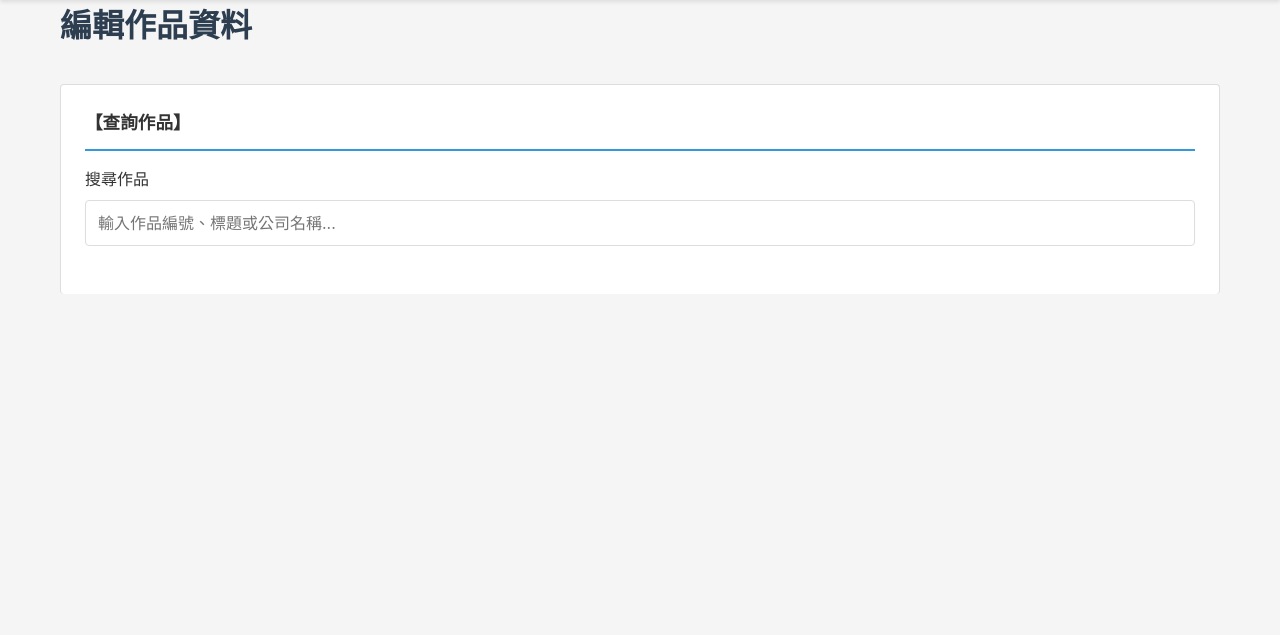
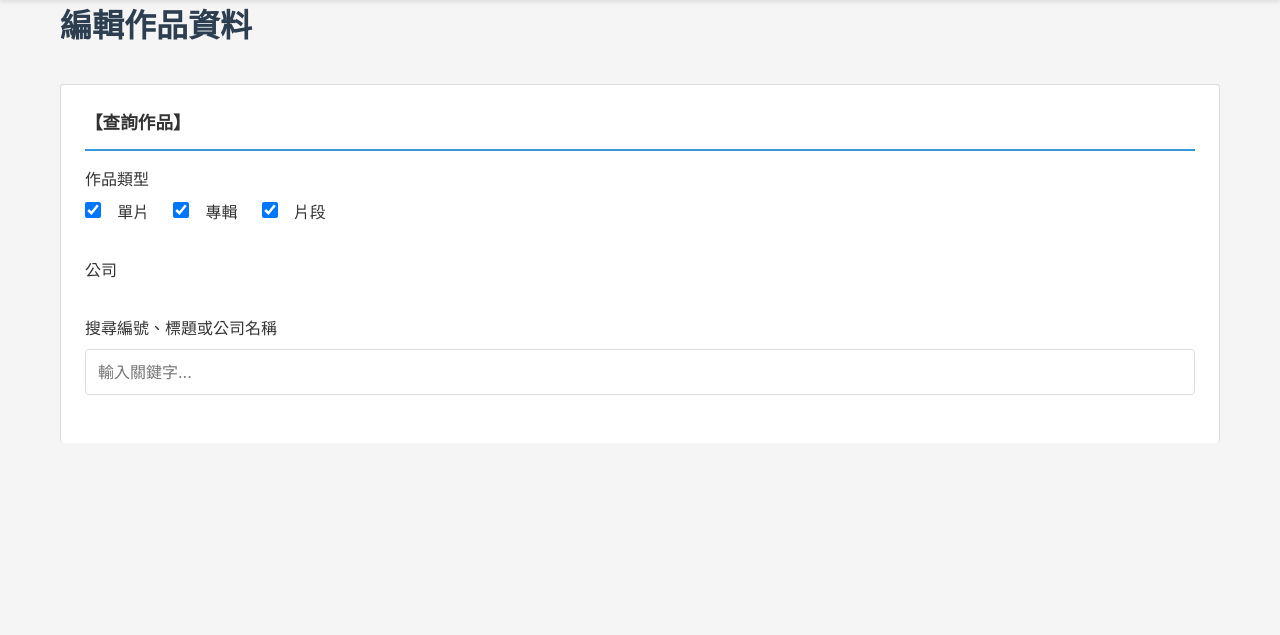
Before and after one commit to dionysus0x42d/Adonis, a Flask app: page /edit_production in a window 1280 px wide. Shown: the part 70-705 px from the top of the page. Run offline with Flask 3, Linux system fonts and the light colour scheme; data that the repository does not hold is empty; some libraries are stand-ins or nearby versions.

Commit message:
improve編輯作品功能(searching)

```diff
--- a/app.py
+++ b/app.py
@@ -1377,35 +1377,56 @@ def edit_production_page():
 
 @app.route('/api/search_productions', methods=['GET'])
 def api_search_productions():
-    """搜尋作品（按編號、標題或公司）"""
+    """搜尋作品（按編號、標題或公司，可依類型和公司篩選）"""
     query = request.args.get('q', '').strip()
     limit = int(request.args.get('limit', 10))
+    studios = request.args.get('studios', '')  # 逗號分隔的 studio IDs
+    types = request.args.get('types', '')      # 逗號分隔的類型
 
     conn = get_db_connection()
     cur = conn.cursor(cursor_factory=RealDictCursor)
 
+    # 建立基礎查詢
+    sql = """
+        SELECT p.id, p.code, p.title, p.release_date, p.type, p.studio_id, s.name AS studio_name,
+               parent.code AS parent_code
+        FROM productions p
+        LEFT JOIN studios s ON p.studio_id = s.id
+        LEFT JOIN productions parent ON p.parent_id = parent.id
+        WHERE 1=1
+    """
+    params = []
+
+    # 類型篩選
+    if types:
+        type_list = types.split(',')
+        placeholders = ','.join(['%s'] * len(type_list))
+        sql += f" AND p.type IN ({placeholders})"
+        params.extend(type_list)
+    else:
+        # 預設顯示 single, album, segment
+        sql += " AND p.type IN ('single', 'album', 'segment')"
+
+    # 公司篩選
+    if studios:
+        try:
+            studio_ids = [int(x) for x in studios.split(',')]
+            placeholders = ','.join(['%s'] * len(studio_ids))
+            sql += f" AND (p.studio_id IN ({placeholders}) OR p.parent_id IN (SELECT id FROM productions WHERE studio_id IN ({placeholders})))"
+            params.extend(studio_ids)
+            params.extend(studio_ids)
+        except ValueError:
+            pass
+
+    # 關鍵字搜尋
     if query:
-        # 搜尋編號、標題或公司名稱（只顯示 single 和 album，不顯示 segment）
-        cur.execute("""
-            SELECT p.id, p.code, p.title, p.release_date, p.type, p.studio_id, s.name AS studio_name
-            FROM productions p
-            LEFT JOIN studios s ON p.studio_id = s.id
-            WHERE p.type IN ('single', 'album')
-              AND (p.code ILIKE %s OR p.title ILIKE %s OR s.name ILIKE %s)
-            ORDER BY p.release_date DESC
-            LIMIT %s
-        """, (f'%{query}%', f'%{query}%', f'%{query}%', limit))
-    else:
-        # 如果沒有查詢，返回最近的作品
-        cur.execute("""
-            SELECT p.id, p.code, p.title, p.release_date, p.type, p.studio_id, s.name AS studio_name
-            FROM productions p
-            LEFT JOIN studios s ON p.studio_id = s.id
-            WHERE p.type IN ('single', 'album')
-            ORDER BY p.release_date DESC
-            LIMIT %s
-        """, (limit,))
-
+        sql += " AND (p.code ILIKE %s OR p.title ILIKE %s OR s.name ILIKE %s)"
+        params.extend([f'%{query}%', f'%{query}%', f'%{query}%'])
+
+    sql += " ORDER BY p.release_date DESC LIMIT %s"
+    params.append(limit)
+
+    cur.execute(sql, params)
     results = cur.fetchall()
     cur.close()
     conn.close()
--- a/static/edit_production.css
+++ b/static/edit_production.css
@@ -5,6 +5,32 @@
 /* Form layout */
 .production-form {
     max-width: 1000px;
+}
+
+/* Checkbox filter */
+.checkbox-filter {
+    display: flex;
+    gap: 1.5rem;
+    flex-wrap: wrap;
+}
+
+.checkbox-filter-label {
+    display: flex;
+    align-items: center;
+    cursor: pointer;
+    user-select: none;
+    font-weight: normal;
+}
+
+.checkbox-filter-label input {
+    margin-right: 0.5rem;
+    cursor: pointer;
+    width: 16px;
+    height: 16px;
+}
+
+.checkbox-filter-label span {
+    margin-left: 0.25rem;
 }
 
 /* Form sections */
--- a/static/edit_production.js
+++ b/static/edit_production.js
@@ -18,6 +18,7 @@ const state = {
 document.addEventListener('DOMContentLoaded', async () => {
     await loadStudios();
     await loadFilterOptions();
+    generateStudioCheckboxes();
     setupEventListeners();
 });
 
@@ -60,9 +61,40 @@ async function loadFilterOptions() {
     }
 }
 
+// 生成公司複選框
+function generateStudioCheckboxes() {
+    const container = document.getElementById('studioFilters');
+    container.innerHTML = '';
+
+    state.studios.forEach(studio => {
+        const label = document.createElement('label');
+        label.className = 'checkbox-filter-label';
+
+        const input = document.createElement('input');
+        input.type = 'checkbox';
+        input.value = studio.id;
+        input.checked = true;
+
+        const span = document.createElement('span');
+        span.textContent = studio.name;
+
+        label.appendChild(input);
+        label.appendChild(span);
+        container.appendChild(label);
+    });
+}
+
 // 設定事件監聽
 function setupEventListeners() {
     const productionSearchInput = document.getElementById('productionSearch');
+
+    // 類型篩選變更
+    document.getElementById('filterTypeSingle').addEventListener('change', triggerSearch);
+    document.getElementById('filterTypeAlbum').addEventListener('change', triggerSearch);
+    document.getElementById('filterTypeSegment').addEventListener('change', triggerSearch);
+
+    // 公司篩選變更
+    document.getElementById('studioFilters').addEventListener('change', triggerSearch);
 
     // 作品搜尋
     productionSearchInput.addEventListener('input', debounce(async (e) => {
@@ -197,6 +229,34 @@ function setupEventListeners() {
     });
 }
 
+// 觸發搜尋
+function triggerSearch() {
+    const searchInput = document.getElementById('productionSearch');
+    const query = searchInput.value.trim();
+
+    if (query.length > 0) {
+        searchProductions(query);
+    }
+}
+
+// 取得選定的篩選條件
+function getSelectedFilters() {
+    const types = [];
+    if (document.getElementById('filterTypeSingle').checked) types.push('single');
+    if (document.getElementById('filterTypeAlbum').checked) types.push('album');
+    if (document.getElementById('filterTypeSegment').checked) types.push('segment');
+
+    const studios = [];
+    document.querySelectorAll('#studioFilters input:checked').forEach(checkbox => {
+        studios.push(checkbox.value);
+    });
+
+    return {
+        types: types.join(','),
+        studios: studios.join(',')
+    };
+}
+
 // 更新鍵盤選擇的視覺效果
 function updateKeyboardSelection(items) {
     items.forEach((item, index) => {
@@ -224,7 +284,9 @@ function updatePerformerKeyboardSelection(items) {
 // 搜尋作品
 async function searchProductions(query) {
     try {
-        const response = await fetch(`/api/search_productions?q=${encodeURIComponent(query)}`);
+        const filters = getSelectedFilters();
+        const url = `/api/search_productions?q=${encodeURIComponent(query)}&types=${encodeURIComponent(filters.types)}&studios=${encodeURIComponent(filters.studios)}`;
+        const response = await fetch(url);
         const productions = await response.json();
 
         showProductionSuggestions(productions);
@@ -254,8 +316,13 @@ function showProductionSuggestions(productions) {
             'segment': '片段'
         }[prod.type] || prod.type;
 
+        let displayText = `${escapeHtml(prod.code)}`;
+        if (prod.type === 'segment' && prod.parent_code) {
+            displayText += ` (片段：${escapeHtml(prod.parent_code)})`;
+        }
+
         item.innerHTML = `
-            ${escapeHtml(prod.code)}
+            ${displayText}
             <span class="production-info" style="display: block; margin-top: 4px;">
                 ${escapeHtml(prod.title || '(無標題)')} | ${escapeHtml(prod.studio_name || '?')} | ${typeLabel}
             </span>
@@ -290,6 +357,11 @@ async function selectProduction(productionId) {
         state.currentProduction = productionData;
         state.performers = [...productionData.performers];
         state.performerToDelete = [];
+
+        // 更新可用標籤（包含 scenario 類別）
+        if (productionData.available_tags) {
+            state.availableTags = productionData.available_tags;
+        }
 
         // 填充表單
         populateForm(productionData);
@@ -338,7 +410,7 @@ function populateForm(production) {
         document.getElementById('releaseDateGroup').innerHTML = `
             <label>發行日期（繼承自父專輯）</label>
             <div style="padding: 0.75rem; background: #f8f9fa; border-radius: 4px; color: #666;">
-                ${escapeHtml(production.parent_album.release_date || '?')}
+                ${escapeHtml(production.parent_album.code || '?')}
             </div>
         `;
         document.getElementById('studioId').value = '';
@@ -410,6 +482,7 @@ function renderPerformersTable() {
             </td>
             <td class="action-cell">
                 <button type="button" class="btn-edit" onclick="editPerformer(${index})">編輯</button>
+                <button type="button" class="btn-remove" onclick="removePerformer(${index})">移除</button>
             </td>
         `;
 
@@ -553,7 +626,7 @@ function selectPerformer(actor) {
     showFlashMessage('✓ 演員已新增');
 }
 
-// 新增演員按鈕點擊事件（備用，實際使用 selectPerformer）
+// 新增演員按鈕點擊事件
 function addPerformer() {
     showFlashMessage('請從搜尋結果選擇演員', 'info');
 }
@@ -581,6 +654,7 @@ function renderTagsCheckboxes(currentTags) {
     document.getElementById('bodyTypeTags').innerHTML = '';
     document.getElementById('sourceTags').innerHTML = '';
 
+    // 對應 API 類別名稱到 HTML 容器 ID
     const containers = {
         'sex_act': document.getElementById('sexActTags'),
         'style': document.getElementById('styleTags'),
@@ -590,8 +664,9 @@ function renderTagsCheckboxes(currentTags) {
     };
 
     // 渲染每個類別的標籤
-    for (const [category, tags] of Object.entries(state.availableTags)) {
-        if (!containers[category]) continue;
+    for (const [categoryKey, tags] of Object.entries(state.availableTags)) {
+        const container = containers[categoryKey];
+        if (!container || !tags || !Array.isArray(tags)) continue;
 
         tags.forEach(tag => {
             const label = document.createElement('label');
@@ -613,11 +688,12 @@ function renderTagsCheckboxes(currentTags) {
             });
 
             const span = document.createElement('span');
-            span.textContent = tag.name;
+            // Handle both regular tags and style tags with display_name
+            span.textContent = tag.display_name ? tag.display_name : tag.name;
 
             label.appendChild(input);
             label.appendChild(span);
-            containers[category].appendChild(label);
+            container.appendChild(label);
         });
     }
 }
--- a/templates/edit_production.html
+++ b/templates/edit_production.html
@@ -10,13 +10,42 @@
 <!-- 查詢作品區域 -->
 <section class="form-section">
     <h3>【查詢作品】</h3>
+
+    <!-- 作品類型篩選 -->
     <div class="form-group">
-        <label for="productionSearch">搜尋作品</label>
+        <label>作品類型</label>
+        <div class="checkbox-filter">
+            <label class="checkbox-filter-label">
+                <input type="checkbox" id="filterTypeSingle" value="single" checked>
+                <span>單片</span>
+            </label>
+            <label class="checkbox-filter-label">
+                <input type="checkbox" id="filterTypeAlbum" value="album" checked>
+                <span>專輯</span>
+            </label>
+            <label class="checkbox-filter-label">
+                <input type="checkbox" id="filterTypeSegment" value="segment" checked>
+                <span>片段</span>
+            </label>
+        </div>
+    </div>
+
+    <!-- 公司篩選 -->
+    <div class="form-group">
+        <label>公司</label>
+        <div class="checkbox-filter" id="studioFilters">
+            <!-- 由 JavaScript 動態生成 -->
+        </div>
+    </div>
+
+    <!-- 搜尋文字框 -->
+    <div class="form-group">
+        <label for="productionSearch">搜尋編號、標題或公司名稱</label>
         <div class="input-wrapper">
             <input
                 type="text"
                 id="productionSearch"
-                placeholder="輸入作品編號、標題或公司名稱..."
+                placeholder="輸入關鍵字..."
                 autocomplete="off"
             >
             <div id="productionSuggestions" class="autocomplete-suggestions"></div>
```
